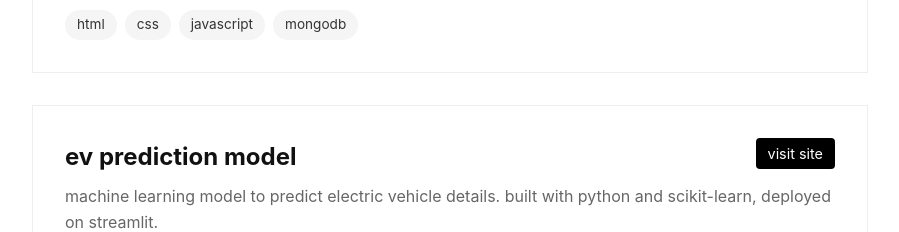
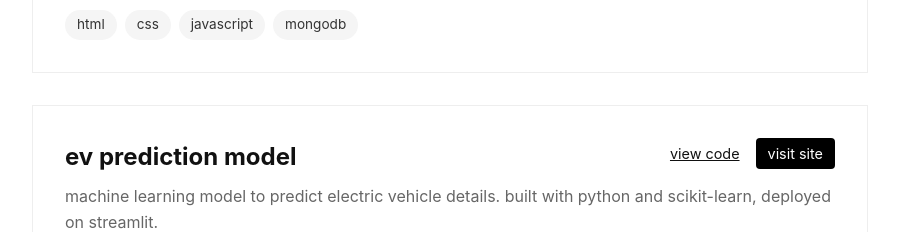
Before and after one commit to zaifnatra/website, a React (Vite) app: page /projects in a window 1280 px wide. Shown: the part 1336-1568 px from the top of the page, without its empty margins (190-1089 px from the left). Built offline with nearby package versions, Linux system fonts and the light colour scheme.

Commit message:
ev proj
added github link

```diff
--- a/src/pages/Projects.jsx
+++ b/src/pages/Projects.jsx
@@ -102,6 +102,7 @@ const Projects = () => {
             desc: 'machine learning model to predict electric vehicle details. built with python and scikit-learn, deployed on streamlit.',
             stack: ['python', 'streamlit', 'scikit-learn'],
             images: [ev],
+            githubLink: 'https://github.com/zaifnatra/ev-ml',
             liveLink: 'https://ev-prediction-zaifnatra.streamlit.app/'
         },
     ];
```
